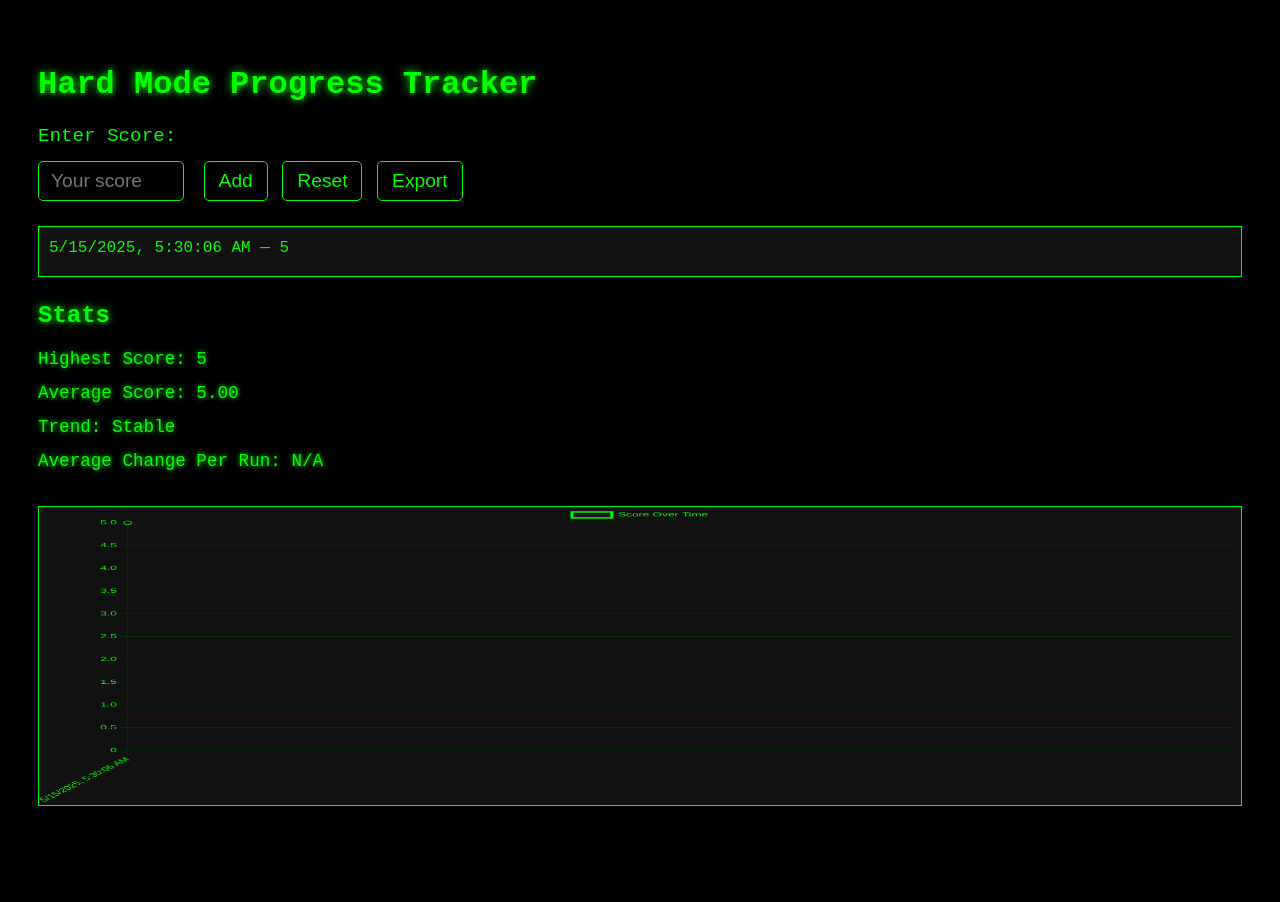
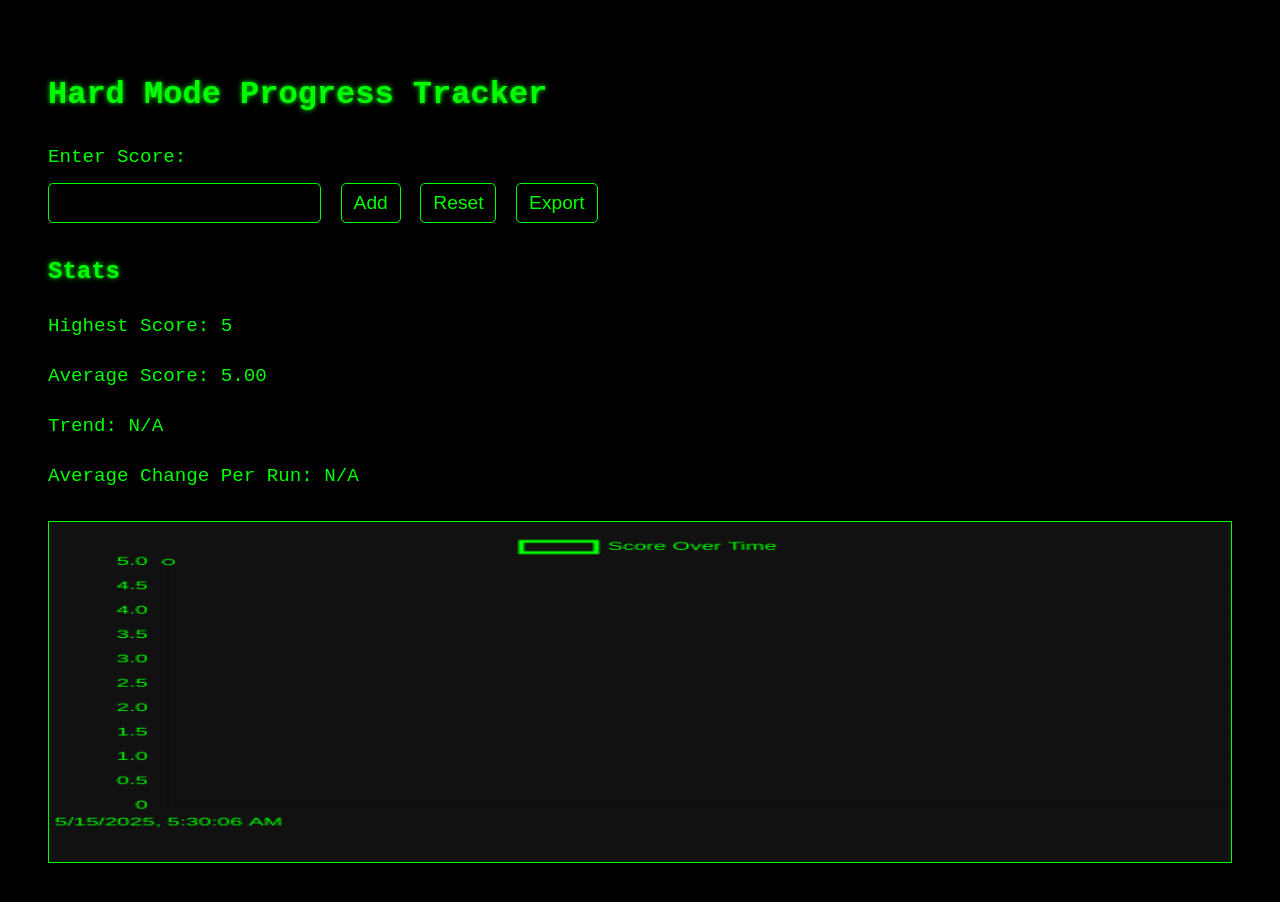
Before and after one commit to Probably-A-Genius/begin, a plain HTML site: page index.html in a window 1280 px wide. Both pictures are taken after typing "5" into the empty fields and a click on the button "Add". Before the commit the page ends 844 px from the top, so only its background shows below. Drawn offline with nearby package versions, Linux system fonts and the light colour scheme.

Commit message:
Update index.html

```diff
--- a/index.html
+++ b/index.html
@@ -2,7 +2,7 @@
 <html lang="en">
 <head>
   <meta charset="UTF-8" />
-  <meta name="viewport" content="width=device-width, initial-scale=1" />
+  <meta name="viewport" content="width=device-width, initial-scale=1.0" />
   <title>Hard Mode Progress Tracker</title>
   <script src="https://cdn.jsdelivr.net/npm/chart.js"></script>
   <style>
@@ -10,215 +10,144 @@
       background-color: #000;
       color: #00ff00;
       font-family: 'Courier New', Courier, monospace;
-      padding: 30px;
+      padding: 40px;
       line-height: 1.6;
     }
     h1, h2 {
       color: #00ff00;
-      text-shadow: 0 0 8px #00ff00;
-      margin-bottom: 10px;
+      text-shadow: 0 0 5px #00ff00;
     }
-    label {
+    label, p {
       font-size: 1.2rem;
     }
-    input[type=number] {
+    input, button {
       font-size: 1.2rem;
       padding: 8px 12px;
       margin: 10px 10px 10px 0;
-      width: 120px;
       background-color: #000;
       color: #00ff00;
       border: 1px solid #00ff00;
       border-radius: 5px;
     }
-    button {
-      font-size: 1.2rem;
-      padding: 8px 14px;
-      margin: 10px 5px 10px 0;
-      background-color: #000;
-      color: #00ff00;
+    input:focus, button:hover {
+      outline: none;
+      box-shadow: 0 0 10px #00ff00;
+    }
+    /* Scroll container for chart */
+    #chartWrapper {
+      overflow-x: auto;
       border: 1px solid #00ff00;
-      border-radius: 5px;
-      cursor: pointer;
-      transition: box-shadow 0.2s ease;
-    }
-    button:hover, input[type=number]:focus {
-      outline: none;
-      box-shadow: 0 0 12px #00ff00;
-    }
-    #scoresContainer {
-      max-height: 180px;
-      overflow-y: auto;
-      border: 1px solid #00ff00;
-      padding: 10px;
-      margin-top: 15px;
       background-color: #111;
-      font-size: 1rem;
-      line-height: 1.4;
-      white-space: nowrap;
-    }
-    #scoresContainer div {
-      margin-bottom: 6px;
+      margin-top: 30px;
+      padding: 10px 0;
+      /* limit height so only horizontal scroll appears */
+      height: 320px;
     }
     canvas {
-      background-color: #111;
-      border: 1px solid #00ff00;
-      margin-top: 30px;
-      max-width: 100%;
+      display: block;
       height: 300px !important;
-    }
-    #stats p {
-      font-size: 1.1rem;
-      margin: 6px 0;
-      text-shadow: 0 0 5px #00ff00;
+      /* Fixed wide width for horizontal scrolling */
+      width: 1200px !important;
     }
   </style>
 </head>
 <body>
   <h1>Hard Mode Progress Tracker</h1>
-  <label for="score">Enter Score:</label><br />
-  <input type="number" id="score" placeholder="Your score" />
-  <button id="addBtn">Add</button>
-  <button id="resetBtn">Reset</button>
-  <button id="exportBtn">Export</button>
-
-  <div id="scoresContainer" aria-label="List of previous scores and timestamps" role="list"></div>
+  <label for="score">Enter Score:</label><br>
+  <input type="number" id="score" />
+  <button onclick="addScore()">Add</button>
+  <button onclick="resetData()">Reset</button>
+  <button onclick="exportData()">Export</button>
 
   <h2>Stats</h2>
-  <div id="stats">
-    <p id="highest">Highest Score: </p>
-    <p id="average">Average Score: </p>
-    <p id="trend">Trend: </p>
-    <p id="averageChange">Average Change Per Run: </p>
+  <p id="highest">Highest Score: </p>
+  <p id="average">Average Score: </p>
+  <p id="trend">Trend: </p>
+  <p id="averageChange">Average Change Per Run: </p>
+
+  <div id="chartWrapper">
+    <canvas id="progressChart"></canvas>
   </div>
 
-  <canvas id="progressChart"></canvas>
-
   <script>
-    // Load data or initialize empty
     let scores = JSON.parse(localStorage.getItem('scores')) || [];
     let dates = JSON.parse(localStorage.getItem('dates')) || [];
 
-    // Save data to localStorage
-    function saveData() {
+    function saveToLocalStorage() {
       localStorage.setItem('scores', JSON.stringify(scores));
       localStorage.setItem('dates', JSON.stringify(dates));
     }
 
-    // Add a new score
     function addScore() {
-      const input = document.getElementById('score');
-      const value = parseInt(input.value);
-      if (isNaN(value)) {
-        alert('Please enter a valid number');
-        return;
-      }
+      const scoreInput = document.getElementById('score');
+      const score = parseInt(scoreInput.value);
+      if (isNaN(score)) return;
+
       const now = new Date();
-      scores.push(value);
+      scores.push(score);
       dates.push(now.toLocaleString());
-      saveData();
-      input.value = '';
-      updateScoresList();
+
+      saveToLocalStorage();
+      updateStats();
+      updateChart();
+      scoreInput.value = '';
+    }
+
+    function resetData() {
+      if (!confirm('Are you sure you want to reset all data?')) return;
+      scores = [];
+      dates = [];
+      saveToLocalStorage();
       updateStats();
       updateChart();
     }
 
-    // Reset all data
-    function resetData() {
-      if (!confirm('Are you sure you want to reset all data?')) return;
-      scores = [];
-      dates = [];
-      saveData();
-      updateScoresList();
-      updateStats();
-      updateChart();
-    }
-
-    // Export data as CSV
     function exportData() {
-      if (scores.length === 0) {
-        alert('No data to export.');
-        return;
-      }
-      let csv = 'Date,Score\n';
-      for (let i = 0; i < scores.length; i++) {
-        csv += `"${dates[i]}","${scores[i]}"\n`;
-      }
-      const blob = new Blob([csv], { type: 'text/csv' });
+      const data = scores.map((s, i) => `${dates[i]}, ${s}`).join('\n');
+      const blob = new Blob([data], { type: 'text/csv' });
       const url = URL.createObjectURL(blob);
       const a = document.createElement('a');
       a.href = url;
       a.download = 'hard_mode_progress.csv';
       a.click();
-      URL.revokeObjectURL(url);
     }
 
-    // Update the scrollable list of scores
-    function updateScoresList() {
-      const container = document.getElementById('scoresContainer');
-      container.innerHTML = '';
+    function updateStats() {
       if (scores.length === 0) {
-        container.textContent = 'No scores recorded yet.';
-        return;
-      }
-      for (let i = scores.length - 1; i >= 0; i--) {
-        const div = document.createElement('div');
-        div.textContent = `${dates[i]} — ${scores[i]}`;
-        container.appendChild(div);
-      }
-      // Auto scroll to top so newest are visible
-      container.scrollTop = 0;
-    }
-
-    // Update stats display
-    function updateStats() {
-      const highestP = document.getElementById('highest');
-      const averageP = document.getElementById('average');
-      const trendP = document.getElementById('trend');
-      const avgChangeP = document.getElementById('averageChange');
-
-      if (scores.length === 0) {
-        highestP.textContent = 'Highest Score: N/A';
-        averageP.textContent = 'Average Score: N/A';
-        trendP.textContent = 'Trend: N/A';
-        avgChangeP.textContent = 'Average Change Per Run: N/A';
+        document.getElementById('highest').textContent = 'Highest Score: ';
+        document.getElementById('average').textContent = 'Average Score: ';
+        document.getElementById('trend').textContent = 'Trend: ';
+        document.getElementById('averageChange').textContent = 'Average Change Per Run: ';
         return;
       }
 
       const highest = Math.max(...scores);
       const average = (scores.reduce((a, b) => a + b, 0) / scores.length).toFixed(2);
-
-      let trend = 'Stable';
-      if (scores.length > 1) {
-        if (scores[scores.length - 1] > scores[0]) trend = 'Increasing';
-        else if (scores[scores.length - 1] < scores[0]) trend = 'Decreasing';
-      }
+      const trend = scores.length > 1
+        ? (scores[scores.length - 1] > scores[0] ? 'Increasing'
+          : (scores[scores.length - 1] < scores[0] ? 'Decreasing' : 'Stable'))
+        : 'N/A';
 
       let avgChange = 'N/A';
       if (scores.length > 1) {
-        let sumChanges = 0;
+        let sum = 0;
         for (let i = 1; i < scores.length; i++) {
-          sumChanges += scores[i] - scores[i - 1];
+          sum += scores[i] - scores[i - 1];
         }
-        avgChange = (sumChanges / (scores.length - 1)).toFixed(2);
+        avgChange = (sum / (scores.length - 1)).toFixed(2);
       }
 
-      highestP.textContent = `Highest Score: ${highest}`;
-      averageP.textContent = `Average Score: ${average}`;
-      trendP.textContent = `Trend: ${trend}`;
-      avgChangeP.textContent = `Average Change Per Run: ${avgChange}`;
+      document.getElementById('highest').textContent = 'Highest Score: ' + highest;
+      document.getElementById('average').textContent = 'Average Score: ' + average;
+      document.getElementById('trend').textContent = 'Trend: ' + trend;
+      document.getElementById('averageChange').textContent = 'Average Change Per Run: ' + avgChange;
     }
 
-    // Chart.js chart instance
-    let chartInstance = null;
-
-    // Update the line chart
+    let chart;
     function updateChart() {
       const ctx = document.getElementById('progressChart').getContext('2d');
-      if (chartInstance) {
-        chartInstance.destroy();
-      }
-      chartInstance = new Chart(ctx, {
+      if (chart) chart.destroy();
+      chart = new Chart(ctx, {
         type: 'line',
         data: {
           labels: dates,
@@ -227,49 +156,26 @@
             data: scores,
             borderColor: '#00ff00',
             backgroundColor: 'transparent',
-            tension: 0.2,
-            pointRadius: 4,
-            pointHoverRadius: 6,
-          }],
+            tension: 0.2
+          }]
         },
         options: {
-          responsive: true,
           scales: {
-            x: {
-              ticks: { color: '#00ff00', maxRotation: 90, minRotation: 45 },
-              grid: { color: '#003300' },
-            },
-            y: {
-              ticks: { color: '#00ff00' },
-              grid: { color: '#003300' },
-              beginAtZero: true,
-            },
+            x: { ticks: { color: '#00ff00' } },
+            y: { ticks: { color: '#00ff00' }, beginAtZero: true }
           },
           plugins: {
-            legend: { labels: { color: '#00ff00' } },
-            tooltip: { enabled: true },
-          },
-        },
+            legend: { labels: { color: '#00ff00' } }
+          }
+        }
       });
     }
 
-    // Event listeners
-    document.getElementById('addBtn').addEventListener('click', addScore);
-    document.getElementById('resetBtn').addEventListener('click', resetData);
-    document.getElementById('exportBtn').addEventListener('click', exportData);
-
-    // Add score on Enter key press
-    document.getElementById('score').addEventListener('keydown', (e) => {
-      if (e.key === 'Enter') {
-        addScore();
+    window.onload = function () {
+      if (scores.length > 0) {
+        updateStats();
+        updateChart();
       }
-    });
-
-    // Initialize on load
-    window.onload = () => {
-      updateScoresList();
-      updateStats();
-      updateChart();
     };
   </script>
 </body>
```
